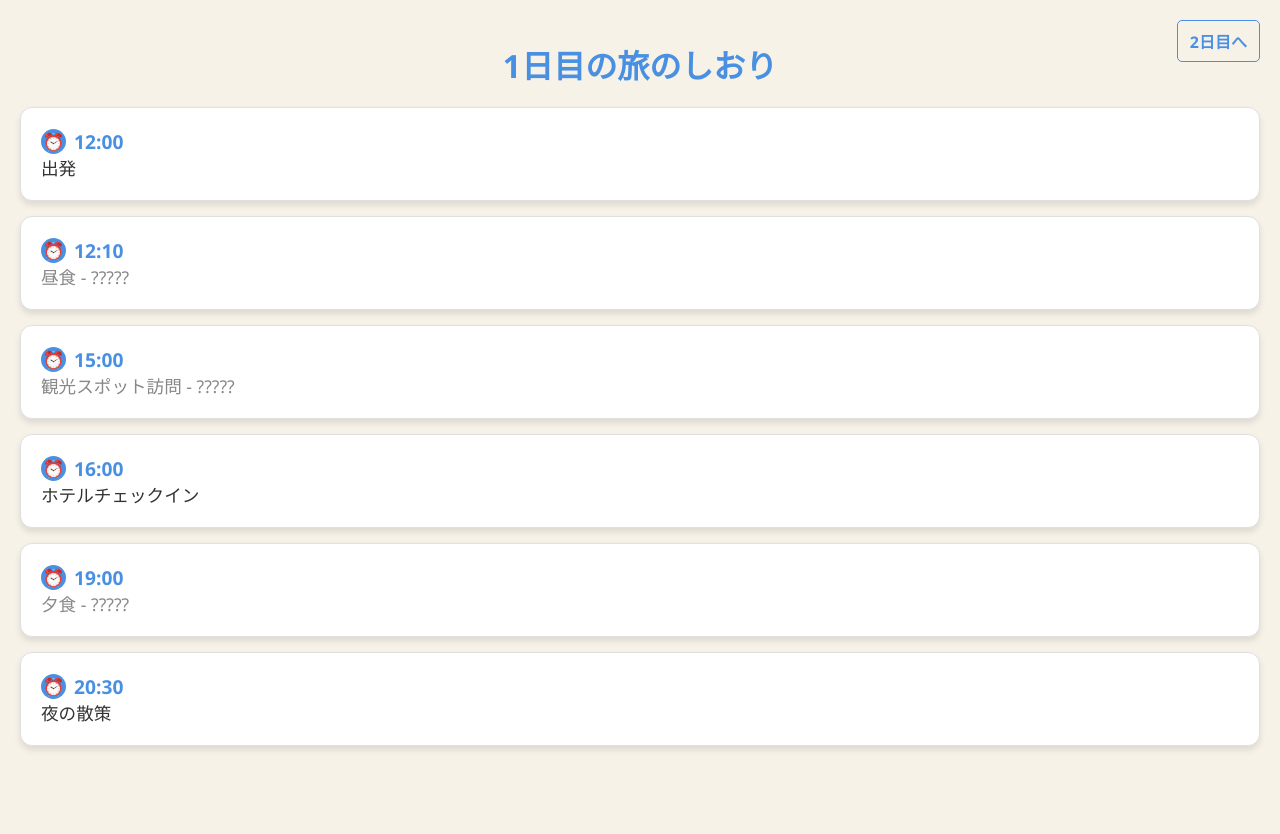
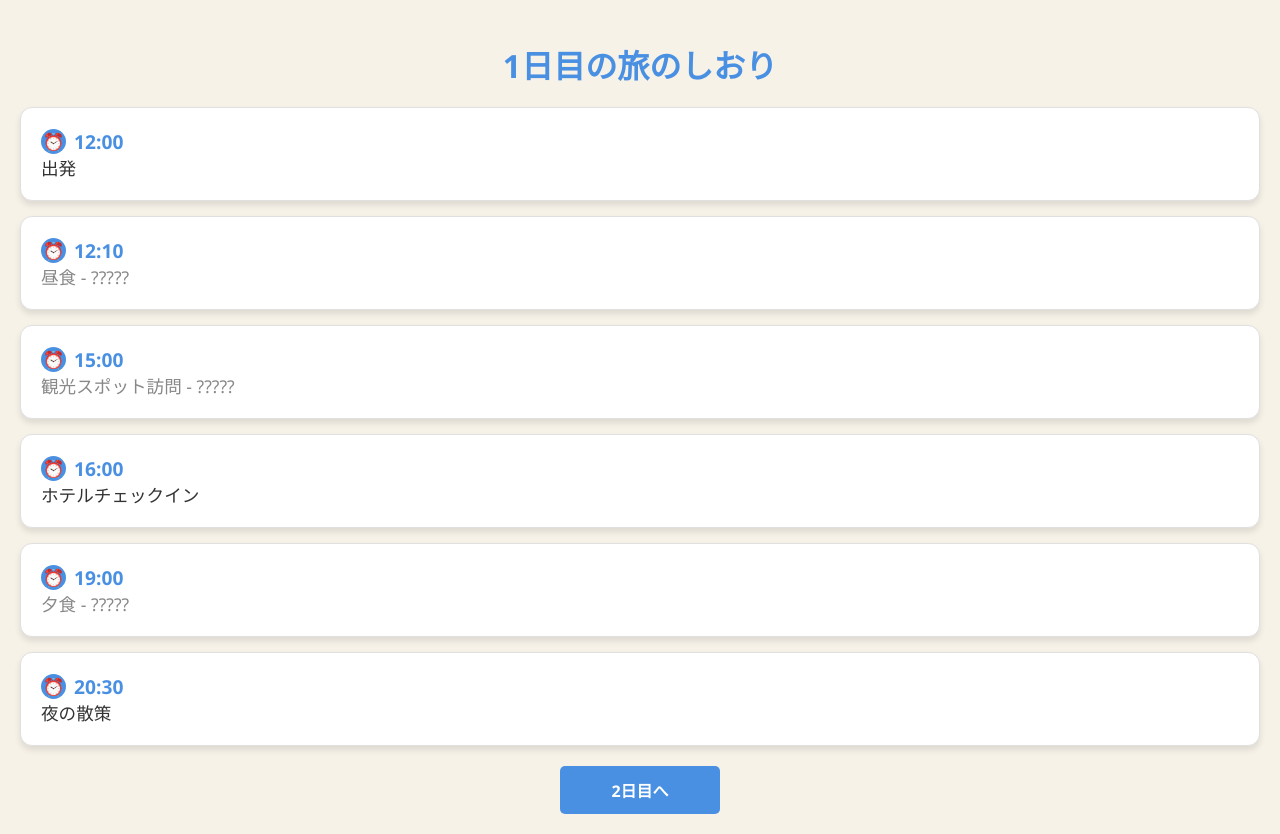
Before and after one commit to Lo9ic4l/4xent, a plain HTML site: page index.html in a window 1280 px wide. Before the commit the page ends 800 px from the top, so only its background shows below. Drawn offline with Linux system fonts and the light colour scheme.

Commit message:
Update index.html

```diff
--- a/index.html
+++ b/index.html
@@ -11,7 +11,6 @@
             color: #333;
             margin: 0;
             padding: 20px;
-            position: relative;
         }
         h1 {
             text-align: center;
@@ -80,29 +79,29 @@
         }
         /* 2日目リンク */
         .next-day {
-            position: absolute;
-            top: 20px;
-            right: 20px;
+            display: block;
+            text-align: center;
+            margin: 20px auto 0;
             text-decoration: none;
             font-weight: bold;
-            color: #4a90e2;
-            border: 1px solid #4a90e2;
-            padding: 8px 12px;
+            color: #fff;
+            background-color: #4a90e2;
+            padding: 12px 20px;
             border-radius: 5px;
+            width: 120px;
             transition: background-color 0.3s;
         }
         .next-day:hover {
-            background-color: #4a90e2;
-            color: #fff;
+            background-color: #357ABD;
         }
     </style>
 </head>
 <body>
     <h1>1日目の旅のしおり</h1>
-    <a href="day2.html" class="next-day">2日目へ</a>
     <ul id="schedule">
         <!-- イベントが動的に追加されます -->
     </ul>
+    <a href="day2.html" class="next-day">2日目へ</a>
 
     <script>
         // イベントのデータを定義（1日目）
```
